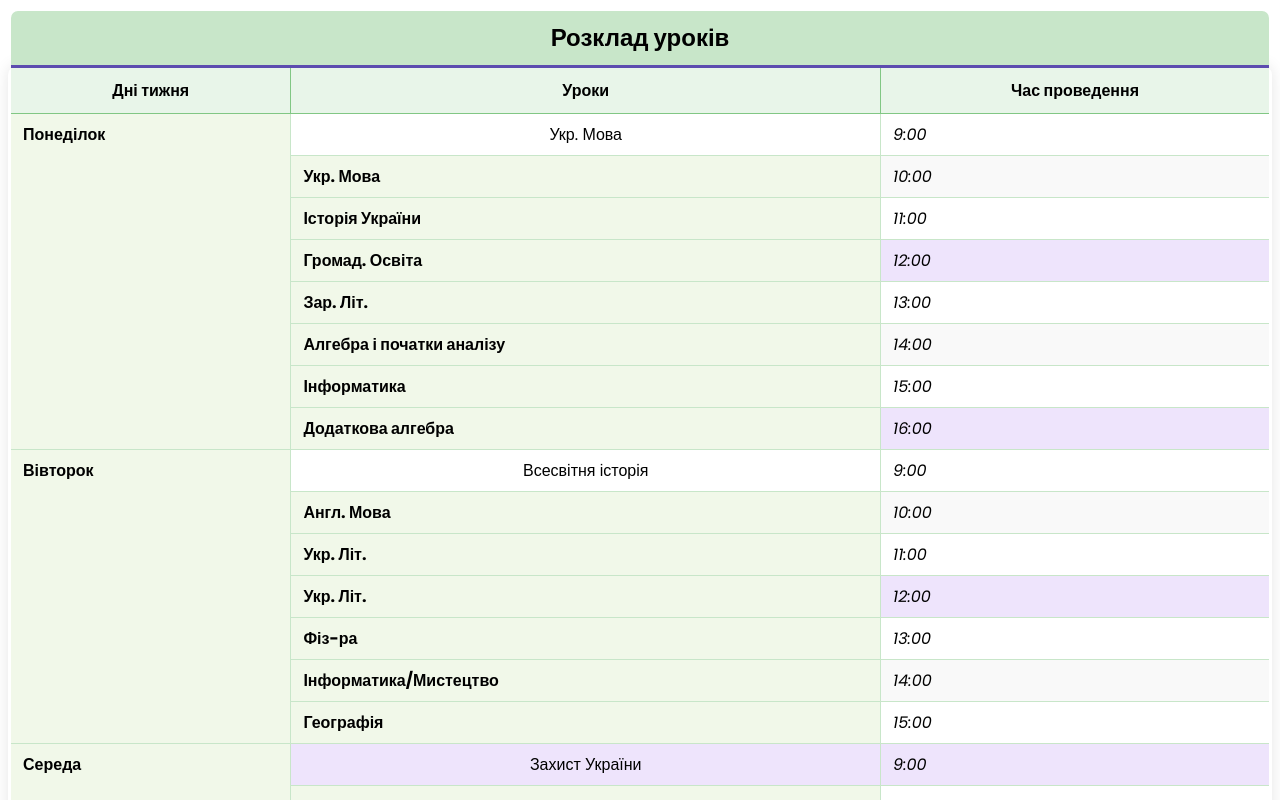
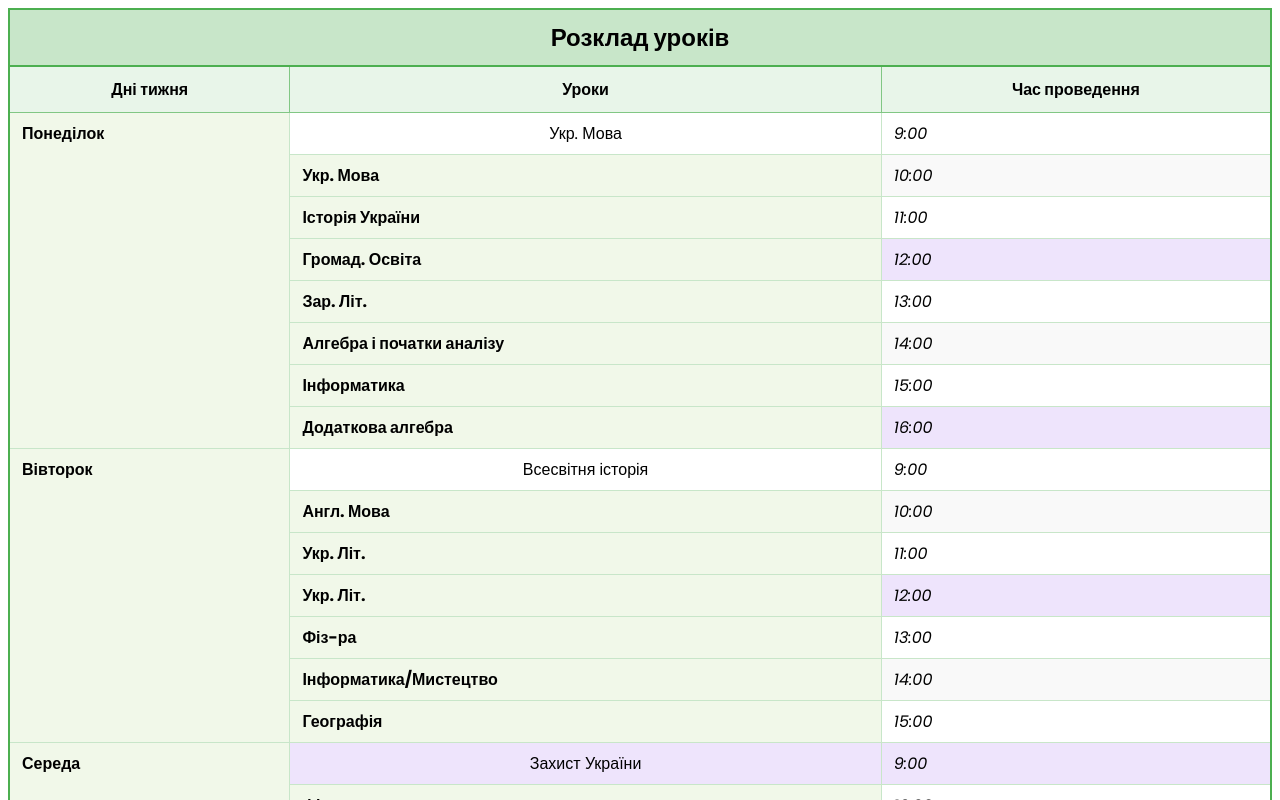
Before and after one commit to DISERD/HW-8.1, a plain HTML site: page index.html in a window 1280 px wide. Shown: the top 800 px of the page. Drawn offline with Linux system fonts and the light colour scheme.

Commit message:
refactor table styles for consistency and improve hover effects

```diff
--- a/css/style.css
+++ b/css/style.css
@@ -35,11 +35,9 @@
 .fancy-table {
     width: 100%;
     border-collapse: collapse;
-    border: 3px solid #5c4caf;
+    border: 2px solid #4caf50;
     border-radius: 10px;
-    overflow: hidden;
     font-family: 'Poppins', sans-serif;
-    box-shadow: 0 0 15px rgba(0, 0, 0, 0.1);
 }
 
 .fancy-table td {
@@ -91,7 +89,7 @@
 }
 
 .schedule-row:active {
-    background-color: #a5d6a7;
+    background-color: #b5d6a5;
 }
 
 .schedule-row td:focus {
```
